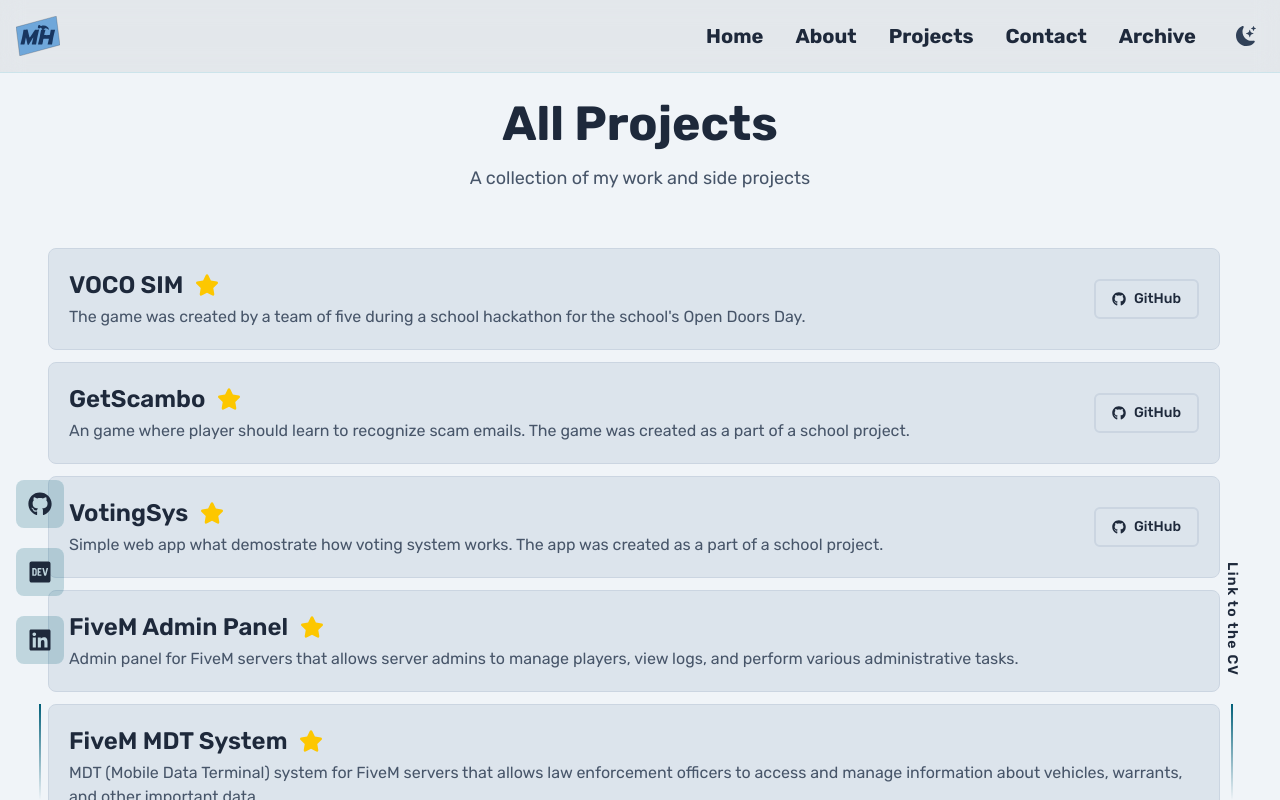
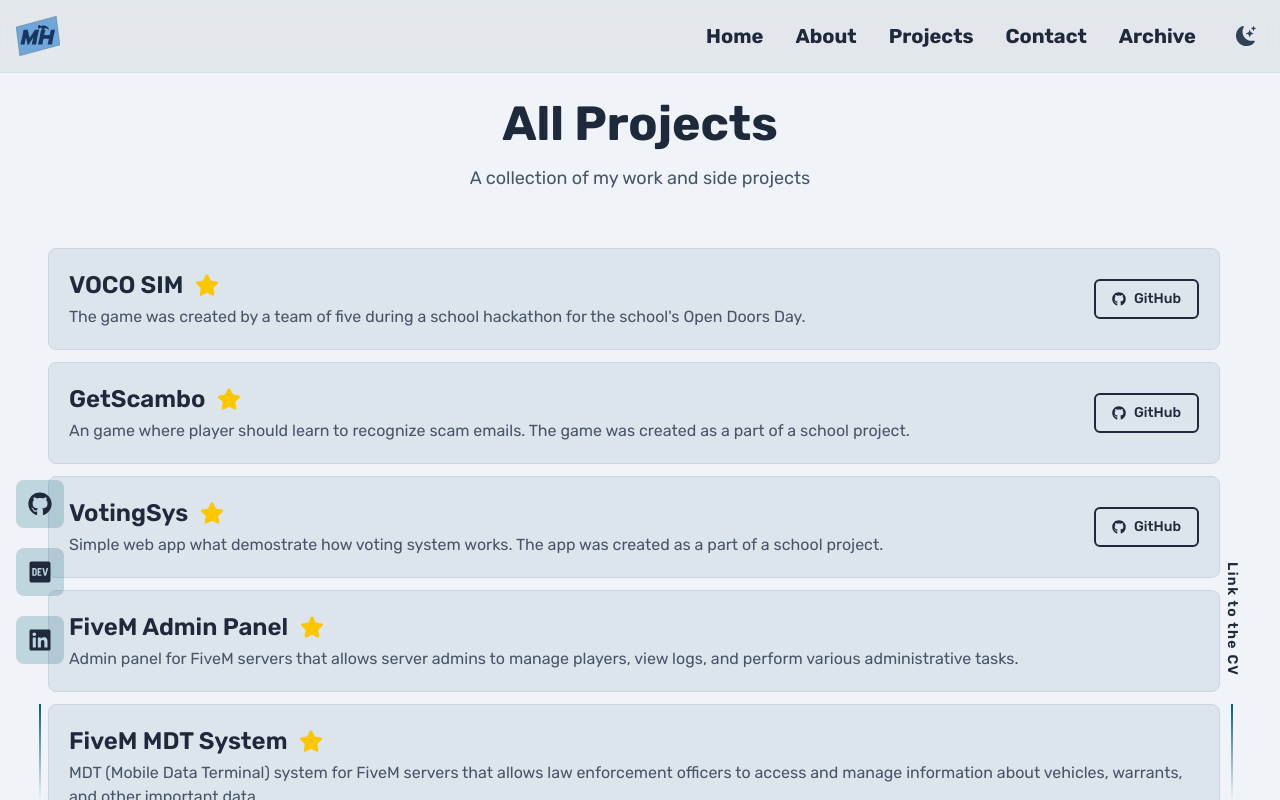
Before and after one commit to Mart556/portfolio, a React (Vite) app: page /archive in a window 1280 px wide. Built offline with nearby package versions, Linux system fonts and the light colour scheme.

Commit message:
fix: update button alignment in ArchiveList and remove unused icon in About section

```diff
--- a/src/pages/ArchivePage.tsx
+++ b/src/pages/ArchivePage.tsx
@@ -36,7 +36,7 @@ const ArchiveList = () => {
 									href={project.gitLink}
 									target='_blank'
 									rel='noopener noreferrer'
-									className='inline-flex items-center gap-2 px-4 py-2 text-sm font-medium  text-theme-primary border-theme border-2 rounded-md hover:scale-105 transition-all whitespace-nowrap'
+									className='flex justify-end items-center gap-2 px-4 py-2 text-sm  font-medium  text-theme-primary md:border-theme md:border-2 md:rounded-md hover:scale-105 transition-all whitespace-nowrap'
 								>
 									<FaGithub />
 									GitHub
--- a/src/sections/About.tsx
+++ b/src/sections/About.tsx
@@ -7,8 +7,6 @@ import {
 	SiNodedotjs,
 	SiMariadb,
 } from "react-icons/si";
-
-import { FaUserGraduate } from "react-icons/fa";
 
 const Schools = [
 	{
@@ -56,7 +54,7 @@ const About = () => {
 
 			<div className='max-w-3xl px-4 md:px-6 space-y-6 md:max-w-xl lg:max-w-3xl '>
 				<div className='flex items-center text-4xl font-semibold mb-12 text-textLight dark:text-textDark gap-3'>
-					<FaUserGraduate /> About Me
+					About Me
 				</div>
 
 				<p className='text-base md:text-lg text-textLight dark:text-textDark'>
--- a/src/sections/Projects.tsx
+++ b/src/sections/Projects.tsx
@@ -148,7 +148,7 @@ const Projects = () => {
 				observer.unobserve(currentRef);
 			}
 		};
-	}, [isVisible]);
+	}, [isVisible, hasAnimated]);
 
 	useEffect(() => {
 		if (!isVisible) return;
```
